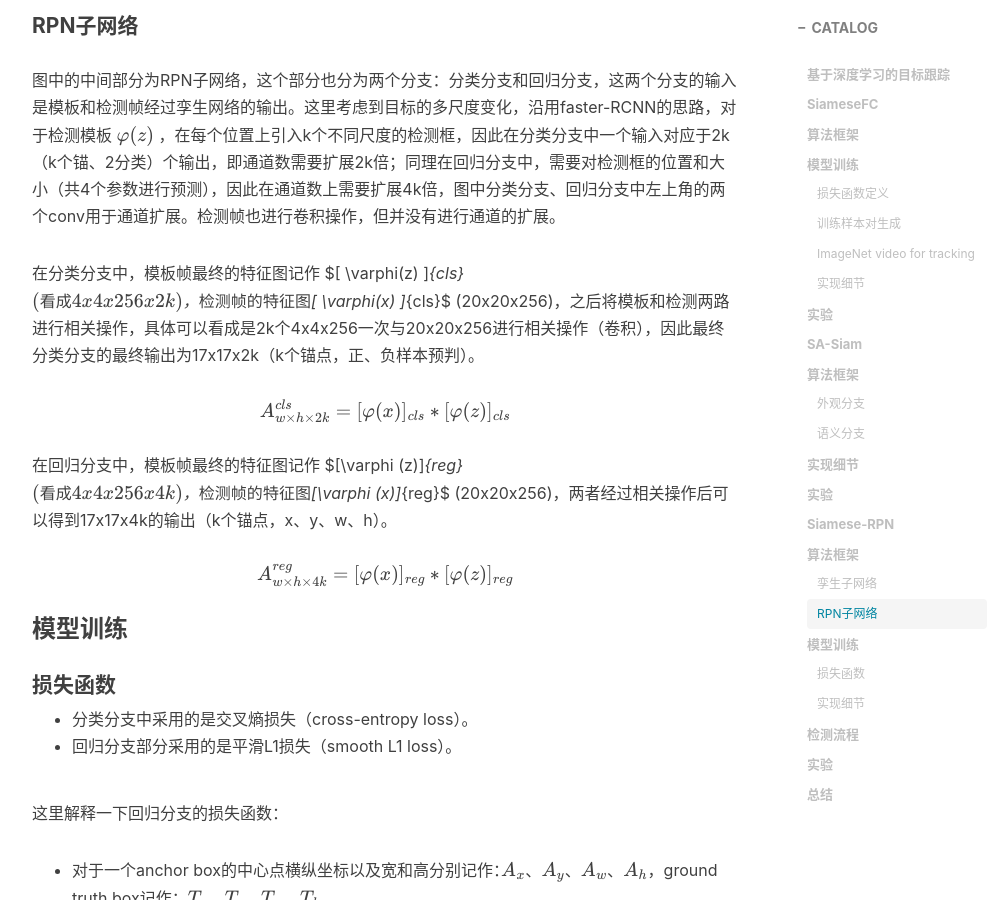
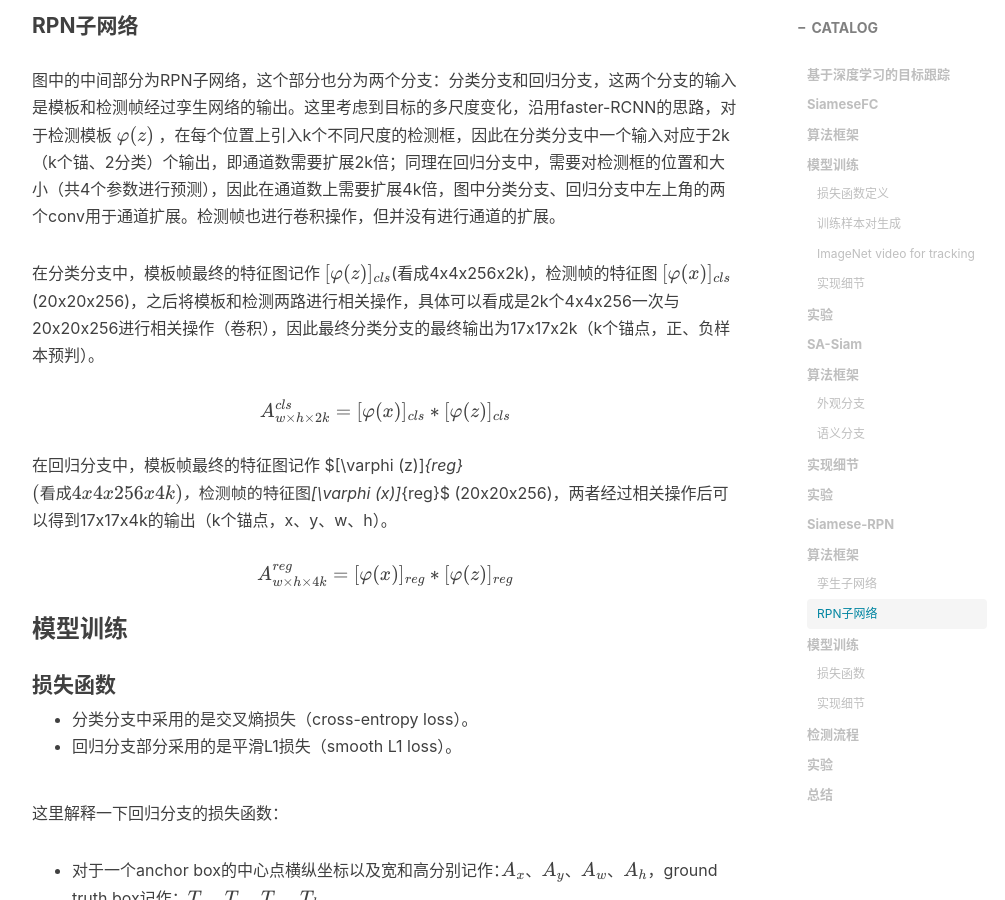
Before and after one commit to alistarhu/alistarhu.github.io, a Jekyll site: the page built from _posts/2018-07-22-myTracking.md, in a window 1280 px wide and 900 px high, scrolled down 9031 px. Shown: the whole window, without its empty margins (233-1238 px from the left). Built offline with Jekyll 4.4.1, drawn with Linux system fonts in a browser that asks for light colours; nearby versions of some CDN libraries; formulas are drawn with MathJax 3; comment, search, counter and statistics services are not loaded.

```diff
--- a/_posts/2018-07-22-myTracking.md
+++ b/_posts/2018-07-22-myTracking.md
@@ -183,7 +183,7 @@ Siamese-RPN算法框架如下图所示，整个算法包含两个子网络：孪
 
 图中的中间部分为RPN子网络，这个部分也分为两个分支：分类分支和回归分支，这两个分支的输入是模板和检测帧经过孪生网络的输出。这里考虑到目标的多尺度变化，沿用faster-RCNN的思路，对于检测模板 $\varphi(z)$ ，在每个位置上引入k个不同尺度的检测框，因此在分类分支中一个输入对应于2k（k个锚、2分类）个输出，即通道数需要扩展2k倍；同理在回归分支中，需要对检测框的位置和大小（共4个参数进行预测），因此在通道数上需要扩展4k倍，图中分类分支、回归分支中左上角的两个conv用于通道扩展。检测帧也进行卷积操作，但并没有进行通道的扩展。
 
-在分类分支中，模板帧最终的特征图记作 $\[ \varphi(z) \]_{cls}$ (看成4x4x256x2k)，检测帧的特征图 $\[ \varphi(x) \]_{cls}$ (20x20x256)，之后将模板和检测两路进行相关操作，具体可以看成是2k个4x4x256一次与20x20x256进行相关操作（卷积），因此最终分类分支的最终输出为17x17x2k（k个锚点，正、负样本预判）。
+在分类分支中，模板帧最终的特征图记作 $$[\varphi(z)]_{cls}$$(看成4x4x256x2k)，检测帧的特征图 $$[\varphi(x)]_{cls}$$ (20x20x256)，之后将模板和检测两路进行相关操作，具体可以看成是2k个4x4x256一次与20x20x256进行相关操作（卷积），因此最终分类分支的最终输出为17x17x2k（k个锚点，正、负样本预判）。
 
 $$ A^{cls}_{w\times h \times 2k}=[ \varphi(x)]_{cls} * [ \varphi(z)]_{cls} $$
 
```
